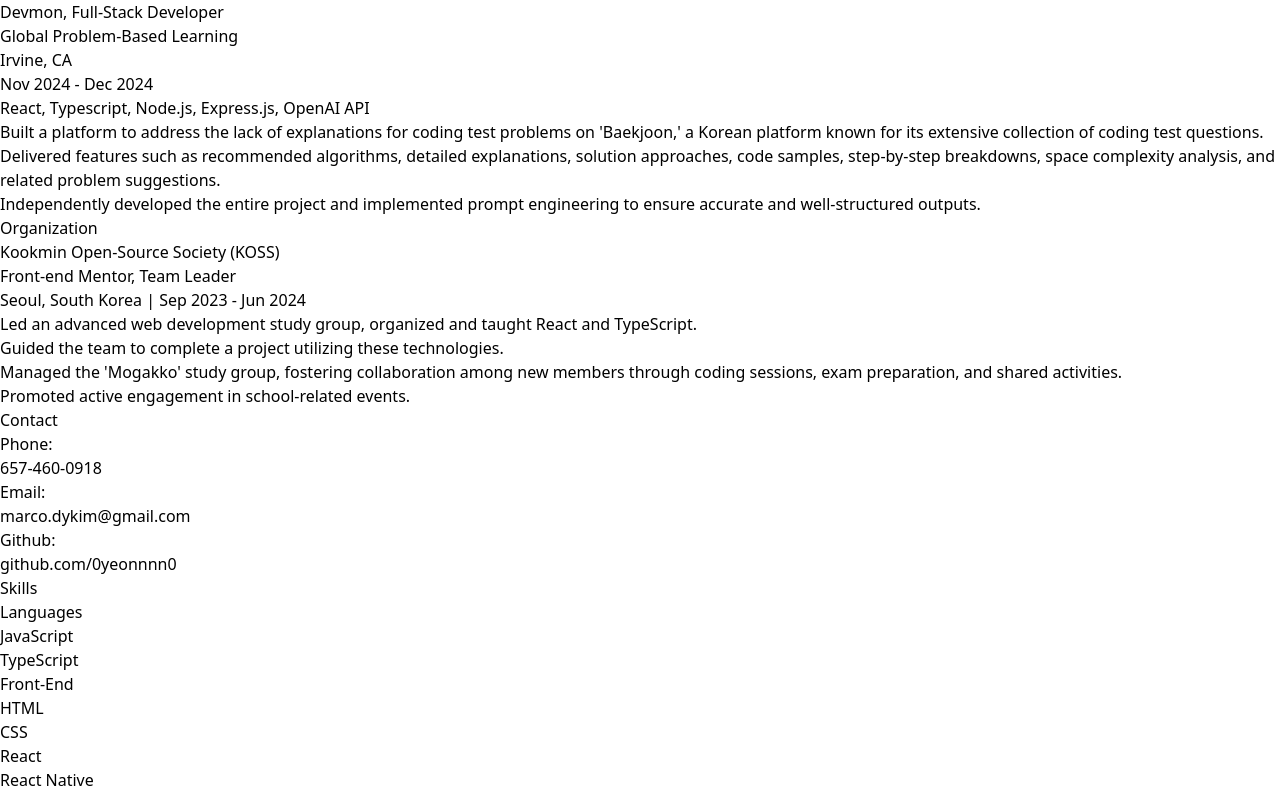
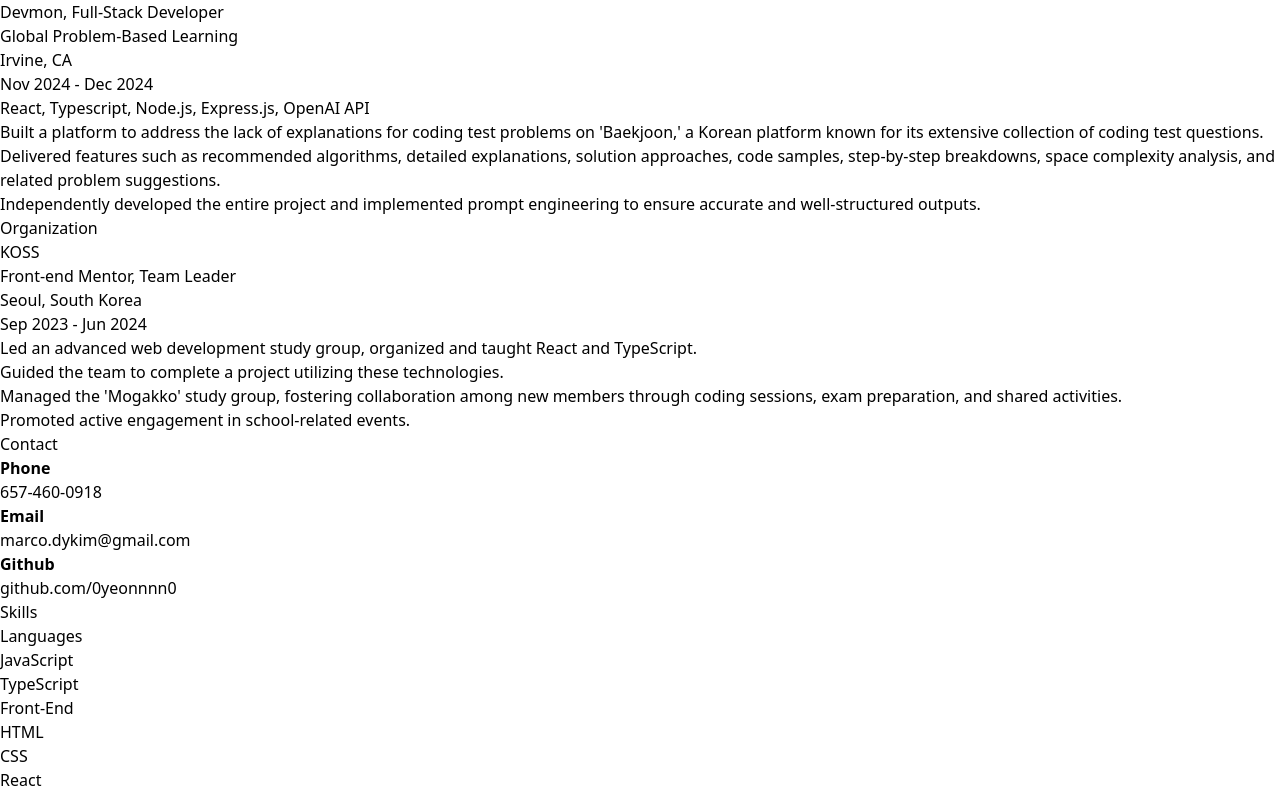
Before and after one commit to 0yeonnnn0/resume-portfolio, a React (Vite) app: page / in a window 1280 px wide. Shown: the part 624-1420 px from the top of the page. Built offline with nearby package versions, Linux system fonts and the light colour scheme.

Commit message:
[feat] resume fin

```diff
--- a/src/App.tsx
+++ b/src/App.tsx
@@ -50,7 +50,7 @@
   ];
   return (
     <div className="bg-gray-200 flex justify-center items-center min-h-screen">
-      <div className="bg-white shadow-md rounded-md pt-2 px-6 m-auto w-[794px] h-[1123px]">
+      <div className="bg-white shadow-md pt-2 px-6 mb-12 m-auto w-[794px] md:h-[1123px]">
         <Header />
         <MainContent experiences={experiences} />
       </div>
--- a/src/components/Contact.tsx
+++ b/src/components/Contact.tsx
@@ -6,16 +6,19 @@
       </h2>
       <div className="flex flex-col gap-1">
         <p className="font-medium">
-          Phone: <br />
+          <strong>Phone</strong> <br />
           <span className="font-normal">657-460-0918</span>
         </p>
         <p className="font-medium">
-          Email: <br />
+          <strong>Email</strong> <br />
           <span className="font-normal">marco.dykim@gmail.com</span>
         </p>
         <p className="font-medium">
-          Github: <br />
-          <a href="https://github.com/0yeonnnn0" className="underline font-normal">
+          <strong>Github</strong> <br />
+          <a
+            href="https://github.com/0yeonnnn0"
+            className="underline font-normal"
+          >
             github.com/0yeonnnn0
           </a>
         </p>
--- a/src/components/Experience.tsx
+++ b/src/components/Experience.tsx
@@ -6,7 +6,7 @@
       </h2>
       {experiences.map((exp, index) => (
         <div key={index} className="mb-2">
-          <div className="grid grid-cols-[1fr,auto] mb-1">
+          <div className="grid grid-cols-[1fr,auto] mb-0.5">
             <div>
               <h3 className="text-lg font-semibold">{exp.title}</h3>
               <h4 className="font-medium">{exp.company}</h4>
@@ -17,7 +17,7 @@
             </div>
           </div>
           <h4 className="text-sm text-gray-600">{exp.skills.join(", ")}</h4>
-          <ul className="list-disc list-inside mt-1 text-xs text-gray-700">
+          <ul className="list-disc list-inside mt-1 p-0 text-xs text-gray-700">
             {exp.details.map((detail: string, idx: number) => (
               <li key={idx}>{detail}</li>
             ))}
--- a/src/components/Header.tsx
+++ b/src/components/Header.tsx
@@ -1,17 +1,18 @@
-export default function App() {
+export default function Header() {
   return (
     <header className="text-black px-2">
       <div className="container mx-auto">
         <h1 className="text-4xl font-bold">Dongyeon (Marco) Kim</h1>
-        <p className="mt-3 text-sm">
-          <strong>Front-End Developer</strong> skilled in building responsive web and mobile
-          applications using <strong>React</strong>, <strong>React Native</strong>, and <strong>Next.js</strong>, with expertise in
-          modern front-end tools such as TypeScript, Zustand, and TailwindCSS.
-          Complementing my front-end focus, I have experience in backend
-          development with Node.js, Express, and cloud platforms like AWS. I am
-          committed to producing clean, maintainable code, leveraging scalable
-          patterns, and delivering optimized solutions that enhance team
-          productivity and application performance.
+        <p className="mt-4 text-sm">
+          <strong>Front-End Developer</strong> skilled in building responsive
+          web and mobile applications using <strong>React</strong>,{" "}
+          <strong>React Native</strong>, and <strong>Next.js</strong>, with
+          expertise in modern front-end tools such as TypeScript, Zustand, and
+          TailwindCSS. Complementing my front-end focus, I have experience in
+          backend development with Node.js, Express, and cloud platforms like
+          AWS. I am committed to producing clean, maintainable code, leveraging
+          scalable patterns, and delivering optimized solutions that enhance
+          team productivity and application performance.
         </p>
       </div>
     </header>
--- a/src/components/MainContent.tsx
+++ b/src/components/MainContent.tsx
@@ -7,10 +7,10 @@
 export default function MainContent({ experiences }: { experiences: any[] }) {
   return (
     <div className="flex justify-center items-center min-h-screen bg-gray-200">
-      <div className="bg-white rounded-md py-4 px-2 max-w-[794px] w-full">
-        <div className="grid grid-cols-1 md:grid-cols-3 gap-8">
+      <div className="bg-white rounded-md py-2 px-2 max-w-[794px] w-full">
+        <div className="grid grid-cols-1 md:grid-cols-3 gap-8 mt-3">
           {/* Left Column */}
-          <div className="md:col-span-2 space-y-4">
+          <div className="md:col-span-2 space-y-4 flex flex-col gap-3">
             <Experience experiences={experiences} />
             <Organization />
           </div>
--- a/src/components/Organization.tsx
+++ b/src/components/Organization.tsx
@@ -1,7 +1,8 @@
 export default function Organization() {
   const organizations = [
     {
-      name: "Kookmin Open-Source Society (KOSS)",
+      name: "KOSS",
+      // Kookmin Open-Source Society
       role: "Front-end Mentor, Team Leader",
       location: "Seoul, South Korea",
       duration: "Sep 2023 - Jun 2024",
@@ -20,13 +21,18 @@
         Organization
       </h2>
       {organizations.map((org, index) => (
-        <div key={index} className="mb-6">
-          <h3 className="text-lg font-semibold">{org.name}</h3>
-          <p className="text-sm text-gray-600">{org.role}</p>
-          <p className="text-sm text-gray-600">
-            {org.location} | {org.duration}
-          </p>
-          <ul className="list-disc list-inside mt-2 text-sm text-gray-700">
+        <div key={index} className="mb-4">
+          <div className="grid grid-cols-[1fr,auto] gap-4">
+            <div>
+              <h3 className="text-lg font-semibold">{org.name}</h3>
+              <p className="text-sm text-gray-600">{org.role}</p>
+            </div>
+            <div className="flex flex-col gap-1">
+              <p className="text-sm text-gray-600 text-right">{org.location}</p>
+              <p className="text-sm text-gray-600 text-right">{org.duration}</p>
+            </div>
+          </div>
+          <ul className="list-disc list-inside mt-2 text-xs text-gray-700">
             {org.details.map((detail, idx) => (
               <li key={idx}>{detail}</li>
             ))}
@@ -35,4 +41,4 @@
       ))}
     </section>
   );
-};
+}
```
